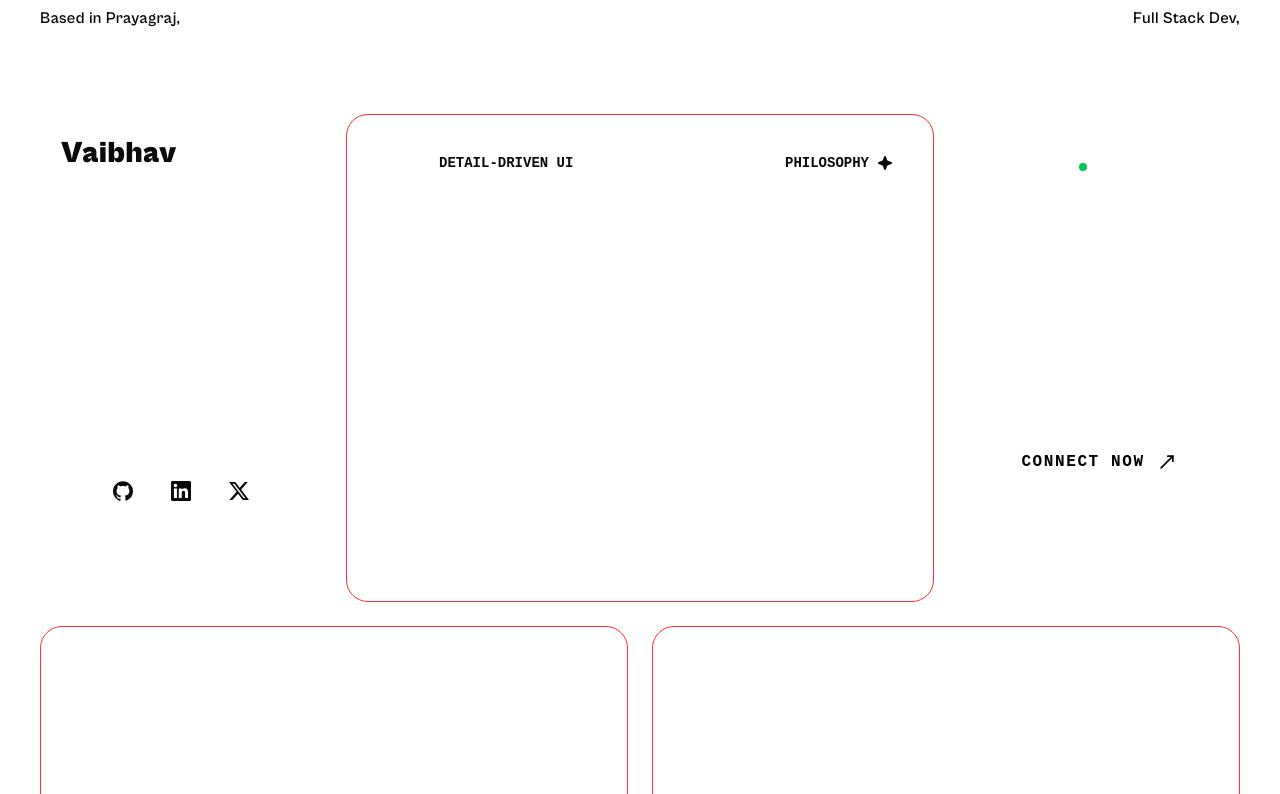
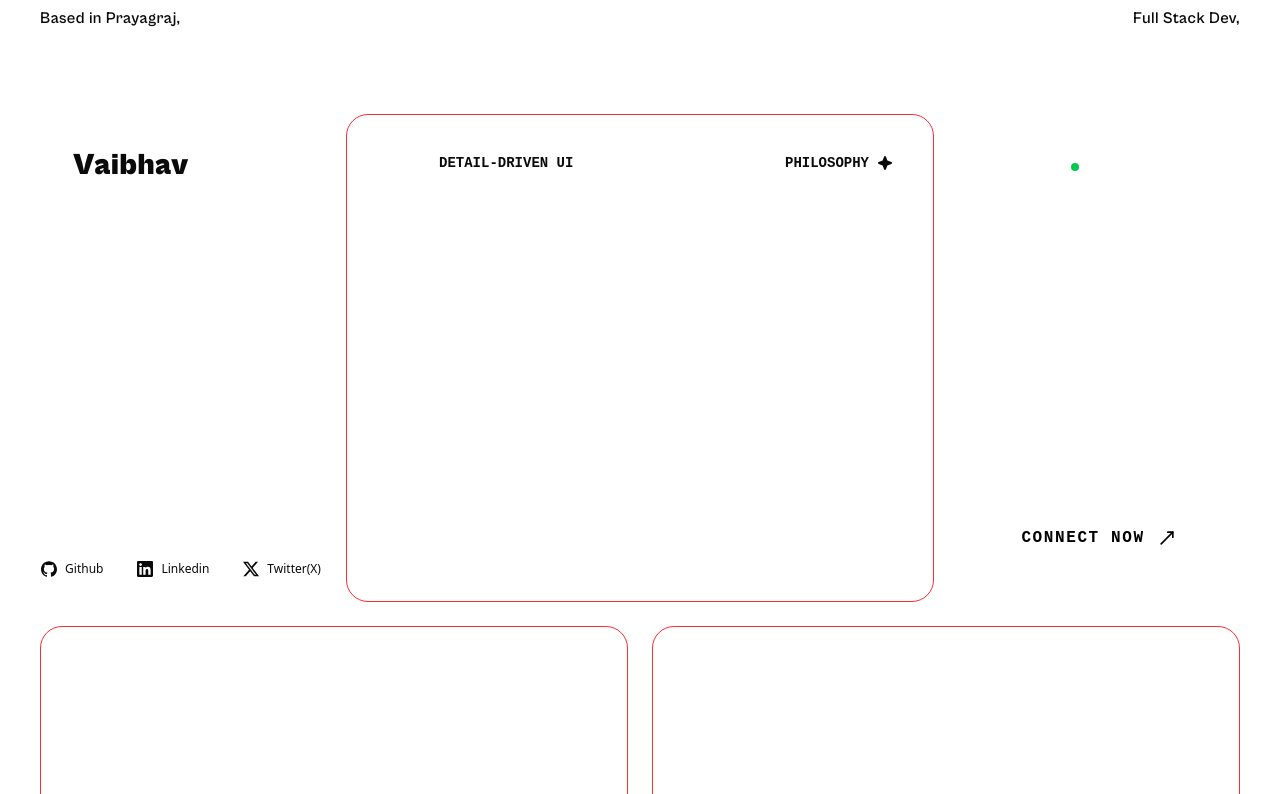
Before and after one commit to Vaibhav-kesarwani/portfolio2, a Next.js app: page / in a window 1280 px wide. Shown: the part 686-1480 px from the top of the page. Built offline with nearby package versions, Linux system fonts and the light colour scheme.

Commit message:
fix: fix the bento card intro card and contact card of the beto grid

```diff
--- a/components/bento.tsx/contact-card.tsx
+++ b/components/bento.tsx/contact-card.tsx
@@ -30,10 +30,15 @@ export default function ContactCard() {
   };
 
   return (
-    <div className="px-6 py-8 group">
+    <div className="p-8 group">
       <div className="flex items-center justify-between">
         <div className="relative flex h-10 w-10 items-center justify-center rounded-full border border-white/10">
-          <div className="absolute inset-2 rounded-full border border-white/20" />
+          <div
+            className="absolute inset-2 rounded-full border border-white/30 transition-all duration-500 ease-out
+  [clip-path:inset(0_0_50%_0)]
+  group-hover:[clip-path:inset(0_0_0_0)] group-hover:border-white"
+          />
+
           <div className="h-2 w-2 rounded-full bg-white" />
         </div>
         <div className="flex items-center gap-2 rounded-full border border-white/10 bg-white/5 px-4 py-2 text-xs font-medium text-white">
@@ -44,13 +49,18 @@ export default function ContactCard() {
           Available for work
         </div>
       </div>
-      <div className="mt-5">
+      <div className="mt-10">
         <h2 className="text-3xl font-extrabold leading-tight text-white">
           LET&apos;S BUILD
           <br />
           SOMETHING
         </h2>
-        <p className="mt-1 font-serif text-2xl italic text-white/50">
+        <p
+          style={{
+            fontFamily: "cursive",
+          }}
+          className="mt-1 font-serif text-2xl italic text-white/50"
+        >
           that actually works.
         </p>
       </div>
@@ -58,7 +68,7 @@ export default function ContactCard() {
       <div
         ref={emailRef}
         onClick={copyEmail}
-        className="group relative z-10 flex cursor-pointer flex-col items-center text-center"
+        className="group relative z-10 flex cursor-pointer flex-col items-center text-center mt-10"
       >
         <div className="flex items-center gap-3">
           <div
@@ -86,11 +96,11 @@ export default function ContactCard() {
           </span>
         </div>
 
-        <p className="mt-3 text-[10px] tracking-[0.3em] text-white/30">
+        <p className="mt-3 text-[10px] tracking-[0.3em] text-white/50 uppercase font-semibold">
           {copied ? "COPIED!" : "TAP TO COPY EMAIL"}
         </p>
       </div>
-      <div className="mt-7">
+      <div className="mt-15">
         <Link
           href={"mailto:vaibhavkesarwani100@gmail.com"}
           style={{
--- a/components/bento.tsx/intro-card.tsx
+++ b/components/bento.tsx/intro-card.tsx
@@ -85,14 +85,17 @@ const stack = [
 
 const socialLink = [
   {
+    name: "Github",
     icon: SiGithub,
     href: "https://github.com/Vaibhav-kesarwani",
   },
   {
+    name: "Linkedin",
     icon: SiLinkedin,
     href: "https://www.linkedin.com/in/vaibhavdev",
   },
   {
+    name: "Twitter(X)",
     icon: SiX,
     href: "https://x.com/vaibhav_k__",
   },
@@ -120,13 +123,14 @@ export default function IntoCard() {
     return () => clearInterval(interval);
   }, []);
 
-  const row1 = stack.filter((_, i) => i % 3 === 0);
-  const row2 = stack.filter((_, i) => i % 3 === 1);
-  const row3 = stack.filter((_, i) => i % 3 === 2);
+  const row1 = stack.filter((_, i) => i % 4 === 0);
+  const row2 = stack.filter((_, i) => i % 4 === 1);
+  const row3 = stack.filter((_, i) => i % 4 === 2);
+  const row4 = stack.filter((_, i) => i % 4 === 3);
 
   return (
     <>
-      <div className="p-5">
+      <div className="p-8">
         <div
           style={{
             fontFamily: "var(--font-cabinet)",
@@ -155,7 +159,7 @@ export default function IntoCard() {
         </div>
       </div>
 
-      <div className="mt-8 space-y-4">
+      <div className="mt-10 space-y-4">
         <InfiniteSlider gap={16} speed={20}>
           {row1.map((s, idx) => {
             const Icon = s.icon;
@@ -200,16 +204,32 @@ export default function IntoCard() {
             );
           })}
         </InfiniteSlider>
+
+        <InfiniteSlider gap={16} speed={20} reverse>
+          {row4.map((s, idx) => {
+            const Icon = s.icon;
+            return (
+              <div
+                key={idx}
+                className="flex items-center gap-2 px-3 py-2 rounded-full bg-white/5 text-white/80 text-xs font-semibold"
+              >
+                <Icon className="h-4 w-4" />
+                <span>{s.name}</span>
+              </div>
+            );
+          })}
+        </InfiniteSlider>
       </div>
 
-      <div className="flex items-center justify-center gap-5 mt-15">
+      <div className="flex items-center justify-center gap-2 mt-15 px-2">
         {socialLink.map((social, idx) => {
           const Icon = social.icon;
 
           return (
             <Link key={idx} href={social.href} target="_blank">
-              <div className="border border-white/40 rounded-full p-2">
-                <Icon className="h-5 w-5" />
+              <div className="border border-white/40 rounded-full py-2 px-3 flex items-center justify-center gap-2">
+                <Icon className="h-4 w-4" />
+                <span className="text-xs">{social.name}</span>
               </div>
             </Link>
           );
```
